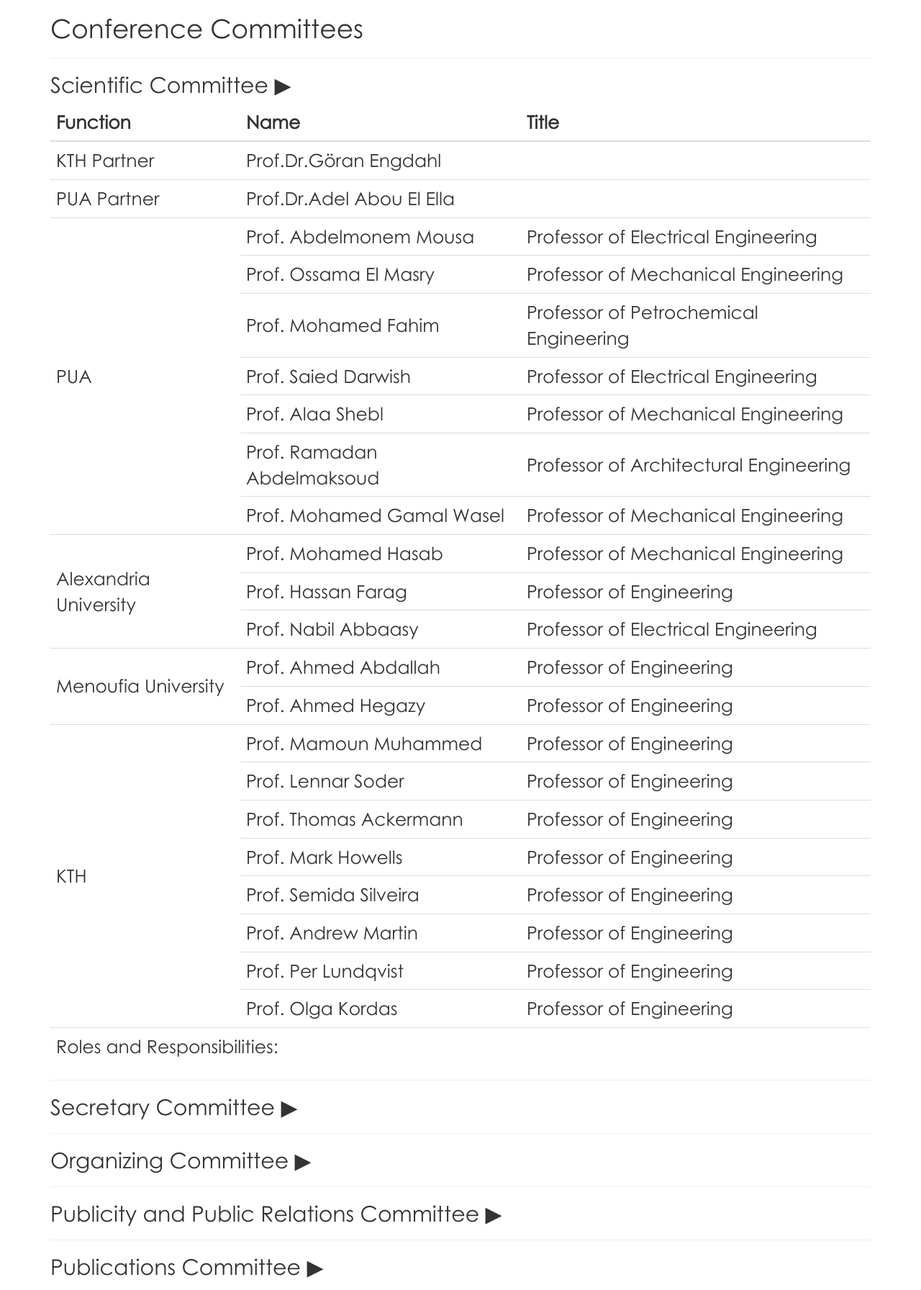
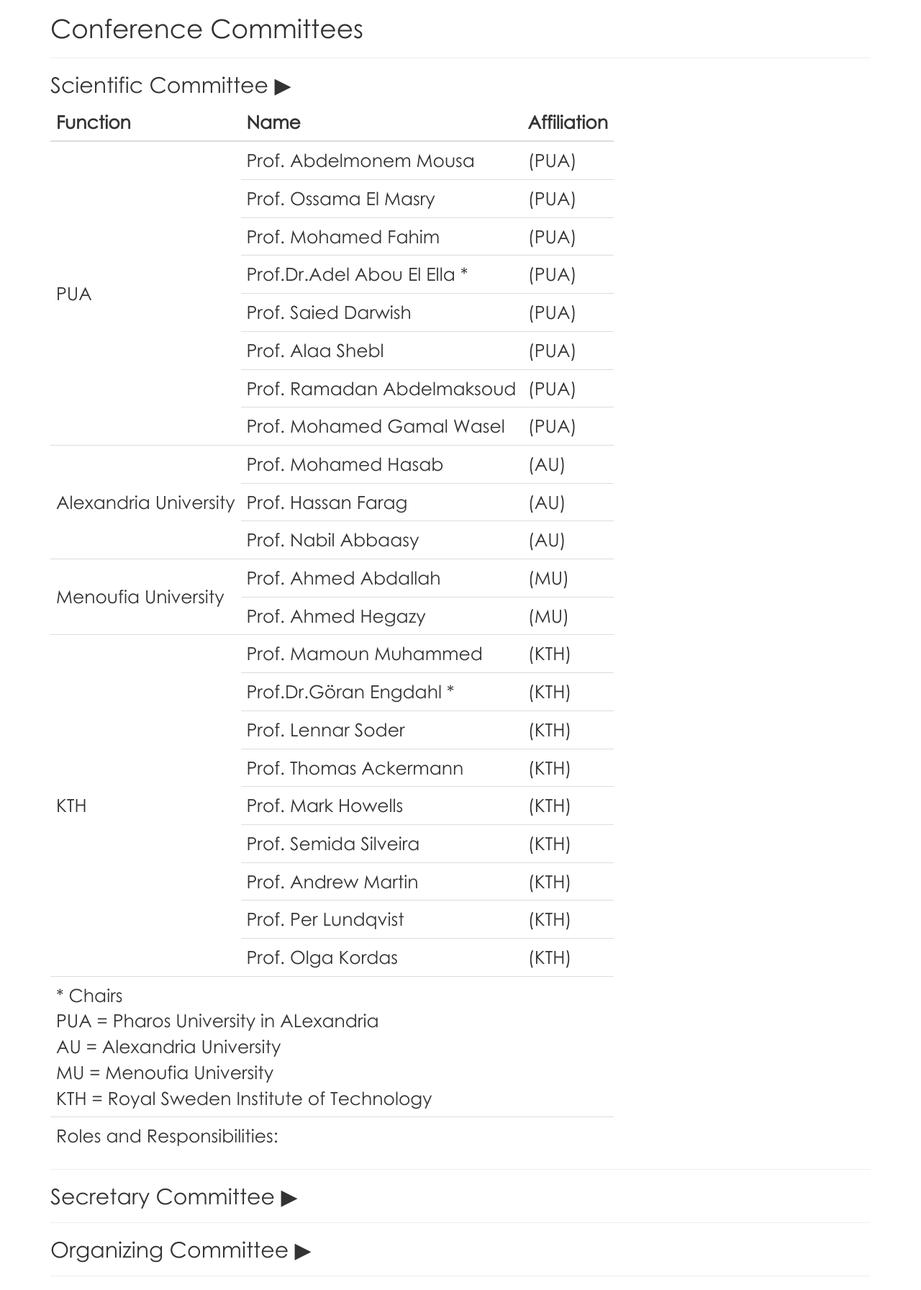
Before and after one commit to karim-soliman/uncomingConference, a PHP site: page /committees.php in a window 1280 px wide, after a click that opens the changed part. Shown: the top 1792 px of the page at 72% size. Run offline with PHP 8.4, Linux system fonts and the light colour scheme; some libraries are stand-ins or nearby versions.

Commit message:
Modify Sci Committees styling

```diff
--- a/committees.php
+++ b/committees.php
@@ -9,103 +9,104 @@
 		<tr>
 		    <th>Function</th>
 		    <th>Name</th>
-		    <th>Title</th>
+		    <th>Affiliation</th>
 		</tr>
 	    </thead>
 	    <tbody>
 		<tr>
-		    <td>KTH Partner</td>
-		    <td>Prof.Dr.Göran Engdahl</td>
-		    <td></td>
-		</tr>
-		<tr>
-		    <td>PUA Partner</td>
-		    <td>Prof.Dr.Adel Abou El Ella</td>
-		    <td></td>
-		</tr>
-		<tr>
-		    <td rowspan="7">PUA</td>
+		    <td rowspan="8">PUA</td>
 		    <td>Prof. Abdelmonem Mousa</td>
-		    <td>Professor of Electrical Engineering</td>
+		    <td>(PUA)</td>
 		</tr>
 		<tr>
 		    <td>Prof. Ossama El Masry</td>
-		    <td>Professor of Mechanical Engineering</td>
+		    <td>(PUA)</td>
 		</tr>
 		<tr>
 		    <td>Prof. Mohamed Fahim</td>
-		    <td>Professor of Petrochemical Engineering</td>
+		    <td>(PUA)</td>
+		</tr>
+		<tr>
+		    <td>Prof.Dr.Adel Abou El Ella *</td>
+		    <td>(PUA)</td>
 		</tr>
 		<tr>
 		    <td>Prof. Saied Darwish</td>
-		    <td>Professor of Electrical Engineering</td>
+		    <td>(PUA)</td>
 		</tr>
 		<tr>
 		    <td>Prof. Alaa Shebl</td>
-		    <td>Professor of Mechanical Engineering</td>
+		    <td>(PUA)</td>
 		</tr>
 		<tr>
 		    <td>Prof. Ramadan Abdelmaksoud</td>
-		    <td>Professor of Architectural Engineering</td>
+		    <td>(PUA)</td>
 		</tr>
 		<tr>
 		    <td>Prof. Mohamed Gamal Wasel</td>
-		    <td>Professor of Mechanical Engineering</td>
+		    <td>(PUA)</td>
 		</tr>
 		<tr>
 		    <td rowspan="3">Alexandria University</td>
 		    <td>Prof. Mohamed Hasab</td>
-		    <td>Professor of Mechanical Engineering</td>
+		    <td>(AU)</td>
 		</tr>
 		<tr>
 		    <td>Prof. Hassan Farag</td>
-		    <td>Professor of Engineering</td>
+		    <td>(AU)</td>
 		</tr>
 		<tr>
 		    <td>Prof. Nabil Abbaasy</td>
-		    <td>Professor of Electrical Engineering</td>
+		    <td>(AU)</td>
 		</tr>
 		<tr>
 		    <td rowspan="2">Menoufia University</td>
 		    <td>Prof. Ahmed Abdallah</td>
-		    <td>Professor of Engineering</td>
+		    <td>(MU)</td>
 		</tr>
 		<tr>
 		    <td>Prof. Ahmed Hegazy</td>
-		    <td>Professor of Engineering</td>
+		    <td>(MU)</td>
 		</tr>
 		<tr>
-		    <td rowspan="8">KTH</td>
+		    <td rowspan="9">KTH</td>
 		    <td>Prof. Mamoun Muhammed</td>
-		    <td>Professor of Engineering</td>
+		    <td>(KTH)</td>
+		</tr>
+		<tr>
+		    <td>Prof.Dr.Göran Engdahl *</td>
+		    <td>(KTH)</td>
 		</tr>
 		<tr>
 		    <td>Prof. Lennar Soder</td>
-		    <td>Professor of Engineering</td>
+		    <td>(KTH)</td>
 		</tr>
 		<tr>
 		    <td>Prof. Thomas Ackermann</td>
-		    <td>Professor of Engineering</td>
+		    <td>(KTH)</td>
 		</tr>
 		<tr>
 		    <td>Prof. Mark Howells</td>
-		    <td>Professor of Engineering</td>
+		    <td>(KTH)</td>
 		</tr>
 		<tr>
 		    <td>Prof. Semida Silveira</td>
-		    <td>Professor of Engineering</td>
+		    <td>(KTH)</td>
 		</tr>
 		<tr>
 		    <td>Prof. Andrew Martin</td>
-		    <td>Professor of Engineering</td>
+		    <td>(KTH)</td>
 		</tr>
 		<tr>
 		    <td>Prof. Per Lundqvist</td>
-		    <td>Professor of Engineering</td>
+		    <td>(KTH)</td>
 		</tr>
 		<tr>
 		    <td>Prof. Olga Kordas</td>
-		    <td>Professor of Engineering</td>
+		    <td>(KTH)</td>
+		</tr>
+		<tr>
+		    <td colspan="3">* Chairs<br />PUA = Pharos University in ALexandria<br />AU = Alexandria University<br />MU = Menoufia University<br />KTH = Royal Sweden Institute of Technology</td>
 		</tr>
 		<tr>
 		    <td colspan="3" class="handcursor" onclick="toggle_visibility('role00')">
```
